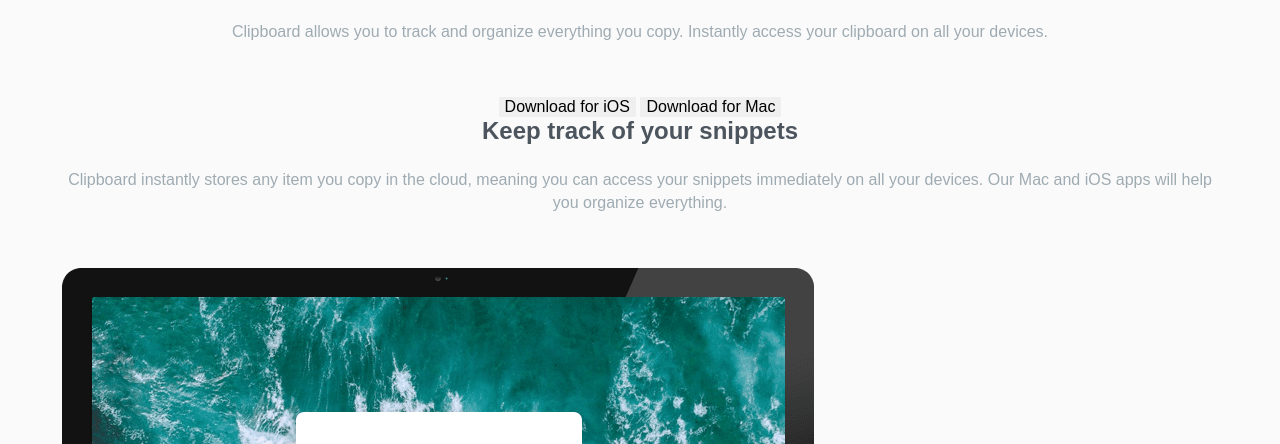
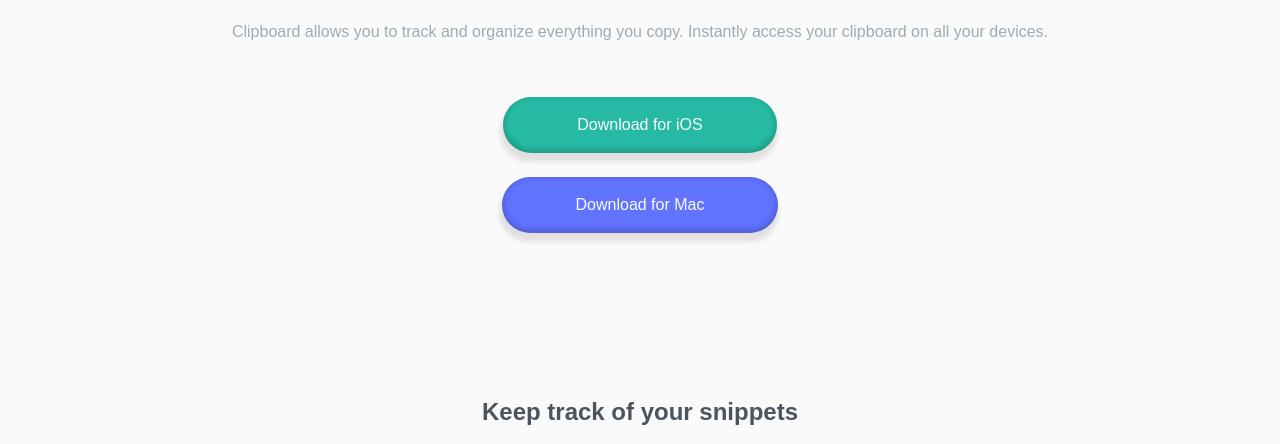
Before and after one commit to AlwinJun/clipboard-landing-page, a plain HTML site: page index.html in a window 1280 px wide. Shown: the part 356-800 px from the top of the page. Drawn offline with Linux system fonts and the light colour scheme; a web font is replaced by a local one.

Commit message:
Update buttons

```diff
--- a/src/scss/base/_typography.scss
+++ b/src/scss/base/_typography.scss
@@ -16,3 +16,9 @@ p{
   line-height: 1.4;
   margin-bottom: $mb-m;
 }
+
+button{
+  color: #fafafa;
+  font-size: $fs-primary;
+  font-family: $ff-main;
+}
--- a/src/scss/components/_button.scss
+++ b/src/scss/components/_button.scss
@@ -0,0 +1,24 @@
+@use '../abstracts/' as *;
+
+.btns{
+  display: flex;
+  flex-direction: column;
+  align-items: center;
+  gap: $mb-s;
+
+  button{
+    padding: rem(19) rem(74);
+    border-radius: 25rem;
+    box-shadow:
+      0px -2px 6px 1px rgba(0, 0, 0, 0.20) inset,
+      -1px 7px 5px 2px rgba(0, 0, 0, 0.10);
+  }
+
+  &--cyan{
+    background-color: $clr-cyan;
+  }
+
+  &--blue{
+    background-color: $clr-light-blue;
+  }
+}
--- a/src/scss/layout/_header.scss
+++ b/src/scss/layout/_header.scss
@@ -2,6 +2,7 @@
 
 .header{
   padding-top: rem(121);
+  margin-bottom: $mb-xl;
 
   &--bg{
     display: flex;
```
Also changed, not shown: dist/style.css, 1 other file.
